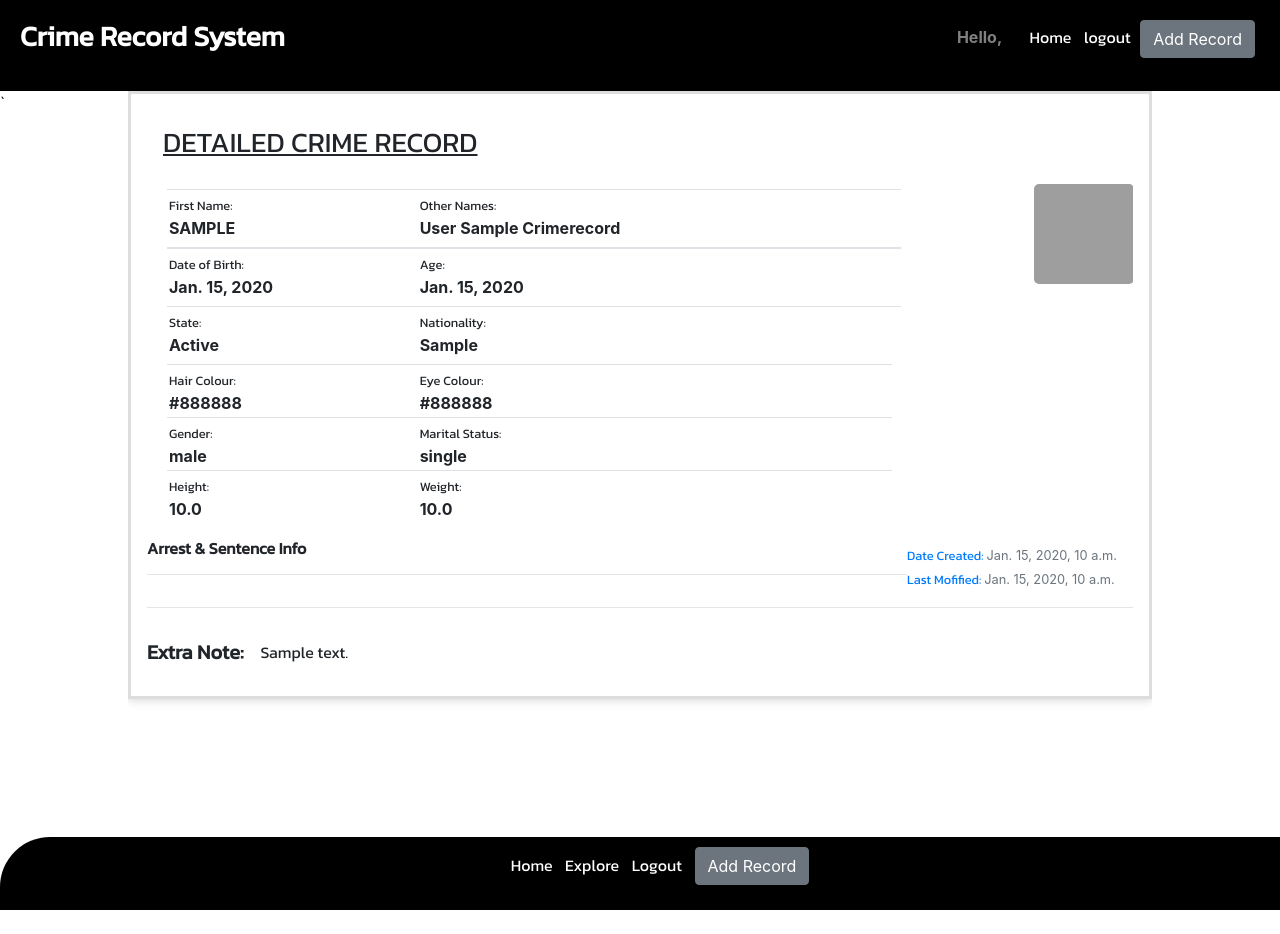
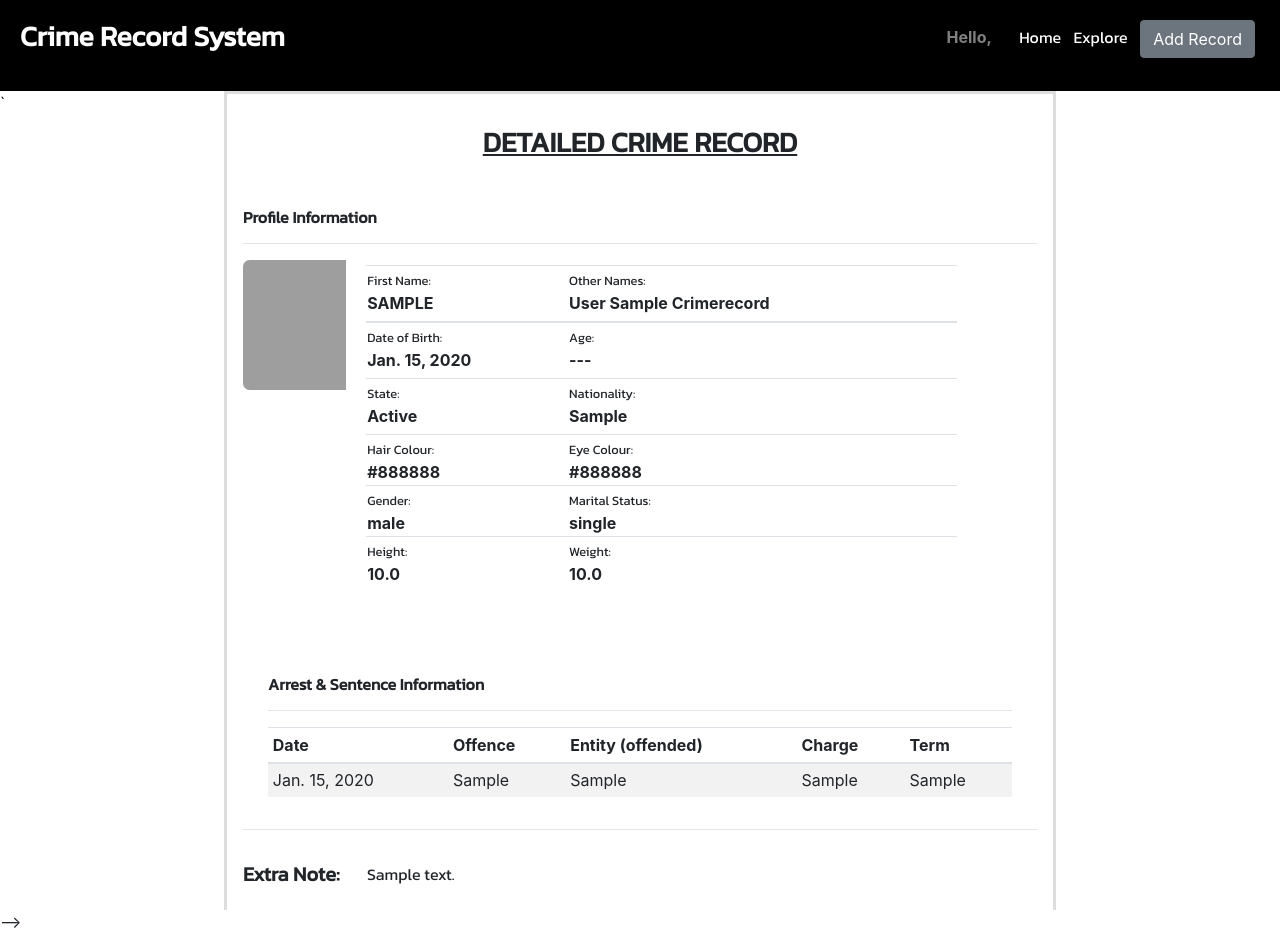
Before and after one commit to Imuhammed24/crimeSystem, a Django app: page /crimes/1/ in a window 1280 px wide. Before the commit the page ends 910 px from the top, so only its background shows below. Run offline with Django 3.2, Linux system fonts and the light colour scheme; tables that the repository leaves empty hold one stand-in row (values such as "Sample post"); one stand-in notice (Sample message) is shown; some libraries are stand-ins or nearby versions; grey boxes are pictures that could not be loaded.

Commit message:
made all corrections and add sentence not working locally yet

```diff
--- a/account/templates/header.html
+++ b/account/templates/header.html
@@ -9,7 +9,8 @@
     <ul id="nav-bar-ul" class="m-0">
         <li class="list-unstyled d-inline font-weight-bold text-white-50 mr-4">Hello, {{request.user.username.title}}</li>
         <li class="list-unstyled d-inline mr-2"><a {% if request.user.is_authenticated %} href="{% url 'account:home' %}" {% else%} href="/" {% endif %} class="text-white">Home</a></li>
-        <li class="list-unstyled d-inline"><a href="{% url 'account:logout' %}" class="text-white">logout</a></li>
+        <li class="list-unstyled d-inline mr-2 text-white"><a href="{% url 'crime_records:crime_list' %}" class="text-white">Explore</a></li>
+<!--        <li class="list-unstyled d-inline"><a href="{% url 'account:logout' %}" class="text-white">logout</a></li>-->
         <li class="list-unstyled d-inline"><button type="button" data-toggle="modal" data-target="#exampleModalLong" class="text-white btn btn-secondary">Add Record</a></li>
     </ul>
     <!-- Modal -->
--- a/crime_records/forms.py
+++ b/crime_records/forms.py
@@ -1,5 +1,5 @@
 from django import forms
-from crime_records.models import CrimeRecord
+from crime_records.models import CrimeRecord, SentencingInfo
 
 
 class CrimeRecordForm(forms.ModelForm):
@@ -11,3 +11,13 @@
             'date_of_birth', 'state_of_origin', 'nationality',
             'BVN', 'extra_note',
         ]
+
+
+class SentencingInfoForm(forms.ModelForm):
+    date = forms.DateField(widget=forms.DateInput(attrs={'placeholder': 'yyyy-mm-dd'}))
+    class Meta:
+        model = SentencingInfo
+        fields = [
+            'date', 'offence', 'entity', 'charge',
+            'term',
+        ]
--- a/crime_records/templates/crime_records/record/detail.html
+++ b/crime_records/templates/crime_records/record/detail.html
@@ -1,15 +1,39 @@
 {% extends 'base.html' %}
 {% load static %}
 
+{% block extra_style %}
+<style>
+    .content-div{
+        height: 90vh;
+    }
+    #middle-div{
+        width: 65%;
+    }
+    #right-div, #left-div{
+        width: 17.5%;
+    }
+</style>
+{% endblock %}
+
 {% block html_body_content %}
+{% if messages %}
+    {% for message in messages %}
+     {% if message.tags %}  <script>alert("{{ message }}")</script> {% endif %}
 
+    {% endfor %}
+
+{% endif %}
 {% include 'header.html' %}
 <section class="d-block overflow-hidden">
     <div id="left-div" class="content-div">`</div>
     <div id="middle-div" class="content-div bg-white">
         <div id="profile-header" class="p-3">
-            <h3 class="p-3"><u>DETAILED CRIME RECORD</u></h3>
+            <center><h3 class="p-3 font-weight-bold"><u>DETAILED CRIME RECORD</u></h3></center>
+            <br>
+
             <div class="overflow-hidden">
+                <h6 class="font-weight-bold">Profile Information</h6>
+                <hr>
                 <div id="user-profile-image-div" class="d-inline">
                     <a href="{{ record.passport.url }}"><img id="main-profile-pic" src="{{ record.passport.url }}" alt=""></a>
                 </div>
@@ -26,7 +50,7 @@
                       <tbody>
                         <tr>
                           <td><span class="user-detail-span"> <small class="d-inline">Date of Birth: </small> <strong class="table-title-space">{{record.date_of_birth}}</strong></span></td>
-                          <td><span class="user-detail-span"> <small class="d-inline">Age: </small> <strong class="table-title-space">{{record.date_of_birth}}</strong></span></td>
+                          <td><span class="user-detail-span"> <small class="d-inline">Age: </small> <strong class="table-title-space">---</strong></span></td>
                           <td></td>
                         </tr>
                         <tr>
@@ -37,26 +61,56 @@
                         <tr>
                           <td><span><small class="user-detail-span d-inline">Hair Colour: </small> <strong class="table-title-space">{{record.hair_colour}}</strong></span></td>
                           <td><span><small class="user-detail-span d-inline">Eye Colour: </small> <strong class="table-title-space">{{record.eye_colour}}</strong></span></td>
+                          <td></td>
                         </tr>
                         <tr>
                           <td><span><small class="user-detail-span d-inline">Gender: </small> <strong class="table-title-space">{{record.sex}}</strong></span></td>
                           <td><span><small class="user-detail-span d-inline">Marital Status: </small> <strong class="table-title-space">{{record.marital}}</strong></span></td>
+                          <td></td>
                         </tr>
                         <tr>
                           <td><span><small class="user-detail-span d-inline">Height: </small> <strong class="table-title-space">{{record.height}}</strong></span></td>
                           <td><span><small class="user-detail-span d-inline">Weight: </small> <strong class="table-title-space">{{record.weight}}</strong></span></td>
+                          <td></td>
                         </tr>
                       </tbody>
                     </table>
                 </div>
                 </div>
-                <div id="profile-date-section">
-                    <span class="mr-3"> <small class="d-inline text-primary">Date Created: </small> <strong class="text-muted small">{{record.created}}</strong></span><br>
-                    <span class=""> <small class="d-inline text-primary">Last Mofified: </small> <strong class="text-muted small">{{record.modified}}</strong></span>
-                </div>
+
+                <br>
+                <br>
+                <br>
                 <div id="sentence-info" class="overflow-hidden">
-                    <h6 class="font-weight-bold">Arrest & Sentence Info</h6>
+                    <h6 class="font-weight-bold">Arrest & Sentence Information</h6>
                     <hr>
+                    <table class="table table-striped table-sm table-hover">
+                      <thead>
+                        <tr>
+                          <th scope="col">Date</th>
+                      <th scope="col">Offence</th>
+                          <th scope="col">Entity (offended)</th>
+                          <th scope="col">Charge</th>
+                          <th scope="col">Term</th>
+                        </tr>
+                      </thead>
+                      <tbody>
+                      {% for case in cases %}
+                        <tr>
+                          <td>{{ case.date }}</td>
+                          <td>{{ case.offence }}</td>
+                          <td>{{ case.entity }}</td>
+                          <td>{{ case.charge }}</td>
+                          <td>{{ case.term }}</td>
+                            {% empty %}
+                          <td colspan="5"><center>No record yet</center></td>
+                        </tr>
+                      {% endfor %}
+                      </tbody>
+                    </table>
+                    {% if request.user.is_staff %}
+                    <a class="btn btn-primary" href="{% url 'crime_records:add_sentence' record.id %}">add sentence</a>
+                    {% endif %}
                 </div>
             </div>
             <hr>
@@ -71,6 +125,6 @@
     </div>
 
 </section>
-{% include 'footer.html' %}
+<!--{% include 'footer.html' %}-->
 
 {% endblock %}
--- a/crime_records/urls.py
+++ b/crime_records/urls.py
@@ -1,10 +1,11 @@
 from django.urls import path
 from .views import crime_list_view, crime_detail_view, delete_crime_view,\
-    add_crime_record_view, edit_crime_view
+    add_crime_record_view, edit_crime_view, add_sentence_view
 
 urlpatterns = [
     path('', crime_list_view, name='crime_list'),
     path('add/', add_crime_record_view, name='add_crime_record'),
+    path('add-sentence/<record_id>/', add_sentence_view, name='add_sentence'),
     path('<record_id>/', crime_detail_view, name='crime_detail'),
     path('delete/<record_id>/', delete_crime_view, name='delete_crime_record'),
     path('edit/<record_id>/', edit_crime_view, name='edit_crime_record'),
--- a/crime_records/views.py
+++ b/crime_records/views.py
@@ -1,30 +1,34 @@
 from django.contrib import messages
 from django.shortcuts import render, get_object_or_404, redirect
 
-from crime_records.forms import CrimeRecordForm
-from crime_records.models import CrimeRecord
+from crime_records.forms import CrimeRecordForm, SentencingInfoForm
+from crime_records.models import CrimeRecord, SentencingInfo
 
 
 def crime_list_view(request):
     records = CrimeRecord.objects.all()
     crime_record_form = CrimeRecordForm()
+    # sentencing_info_form = SentencingInfoForm()
     context = {
         'records': records,
         'html_title': 'EXPLORE RECORDS',
         'section': 'explore',
-        'add_record_form': crime_record_form
+        'add_record_form': crime_record_form,
+        # 'sentencing_info_form': sentencing_info_form,
     }
     return render(request, 'crime_records/explore-all.html', context)
 
 
 def crime_detail_view(request, record_id):
     record = CrimeRecord.objects.get(id=record_id)
+    cases = SentencingInfo.objects.filter(criminal=record).all()
     crime_record_form = CrimeRecordForm()
     context = {
         'record': record,
         'html_title': 'RECORD DEATIL VIEW',
         'add_record_form': crime_record_form,
         'section': 'detail',
+        'cases': cases,
     }
     return render(request, 'crime_records/record/detail.html', context)
 
@@ -38,6 +42,7 @@
 def edit_crime_view(request, record_id):
     record = get_object_or_404(CrimeRecord, id=record_id)
     form = CrimeRecordForm(request.POST or None, request.FILES or None, instance=record)
+    sentencing_info_form = SentencingInfoForm(request.POST or None, request.FILES or None, instance=record)
     if form.is_valid():
         form.save()
         messages.success(request, "Edited Successfully!")
@@ -46,7 +51,28 @@
         'record': record,
         'html_title': 'EDIT RECORD',
         'section': 'edit',
-        'edit_record_form': form,
+        'main_form': form,
+        # 'sentencing_info_form': sentencing_info_form,
+    }
+    return render(request, 'crime_records/record/edit.html', context)
+
+
+def add_sentence_view(request, record_id):
+    record = get_object_or_404(CrimeRecord, id=record_id)
+    sentencing_info_form = SentencingInfoForm()
+    if request.method == 'POST':
+        sentencing_info_form = SentencingInfoForm(data=request.POST, files=request.FILES or None)
+        if sentencing_info_form.is_valid():
+            sentencing_info_form.save(commit=False)
+            sentencing_info_form.criminal = record
+            sentencing_info_form.save()
+            messages.success(request, "Added Successfully!")
+            return redirect('crime_records:crime_detail', record_id)
+    context = {
+        'record': record,
+        'html_title': 'Add Sentence',
+        'section': 'add',
+        'main_form': sentencing_info_form,
     }
     return render(request, 'crime_records/record/edit.html', context)
 
--- a/static/css/style.css
+++ b/static/css/style.css
@@ -100,9 +100,8 @@
 #record-table thead tr th{
     padding: 10px 15px;
 }
-
-#record-table tbody tr:hover{
-    opacity: .5;
+#record-table thead tr td{
+    padding: 0 15px;
 }
 
 #profile-header{
@@ -118,23 +117,24 @@
 }
 
 #main-profile-pic{
-    height: 100px;
-    width: 100px;
+    height: 130px;
+    width: 130px;
     border-radius: 5%;
 }
 
 #user-profile-image-div{
-    float: right;
-    width: 10%;
+    float: left;
+    overflow: hidden;
+    width: 13%;
 }
 
 
 #user-detail{
-    width: 85%;
+    width: 87%;
     display: inline;
     margin: 5px 0 0 10px;
     overflow: hidden;
-    padding: 0 10px;
+    padding: 0 0 0 10px;
     float: left;
 }
 
@@ -150,7 +150,7 @@
 }
 
 div.description_p{
-    width: 89%;
+    width: 85%;
     padding: 0 5px;
 }
 
@@ -189,10 +189,14 @@
 }
 
 #user-profile-table tbody tr td{
-    padding: 2px;
+    padding: 1px;
 }
 
 .table-title-space{
     /*margin-left: 10em;*/
     display: block;
 }
+
+#sentence-info{
+    padding: 0 25px;
+}
```
Also changed, not shown: crime_records/templates/crime_records/list.html (+6 -2 lines), crime_records/templates/crime_records/record/edit.html (+5 -5 lines).
